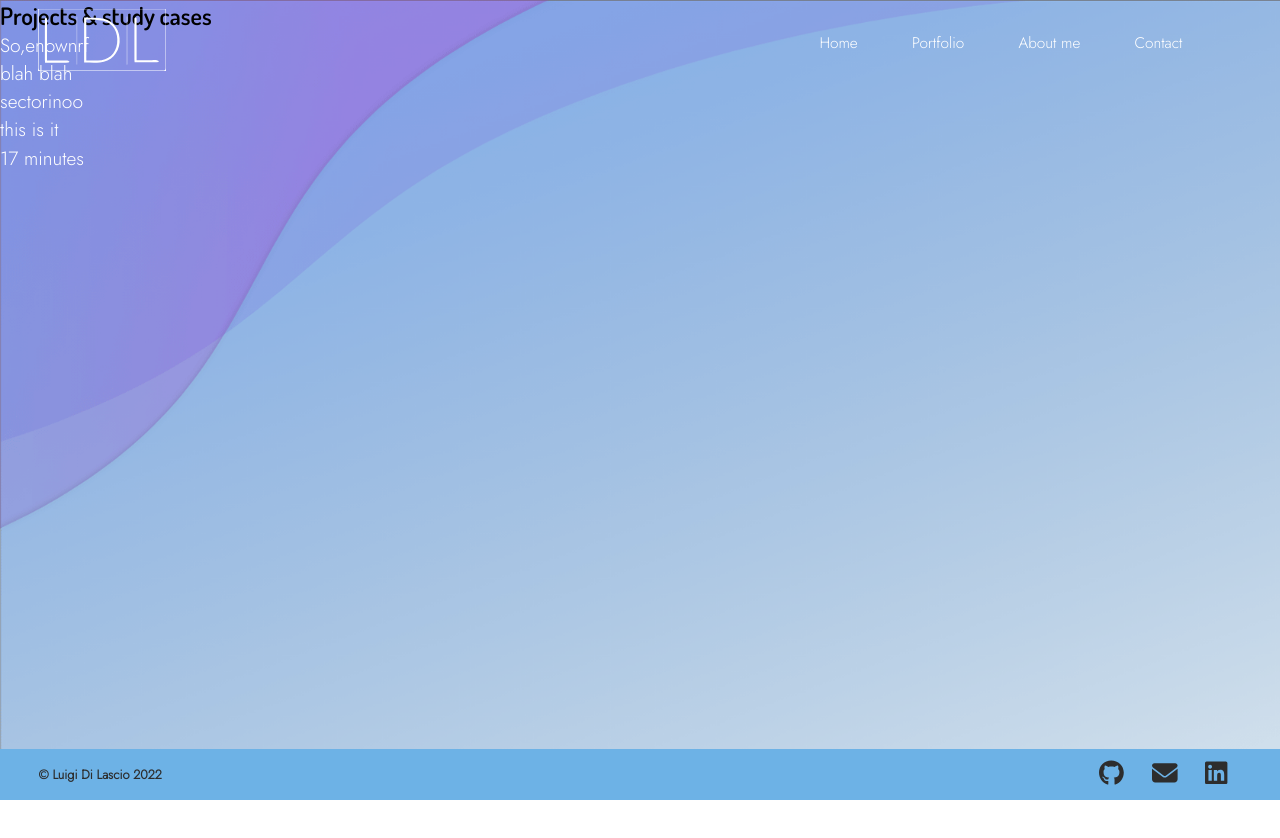
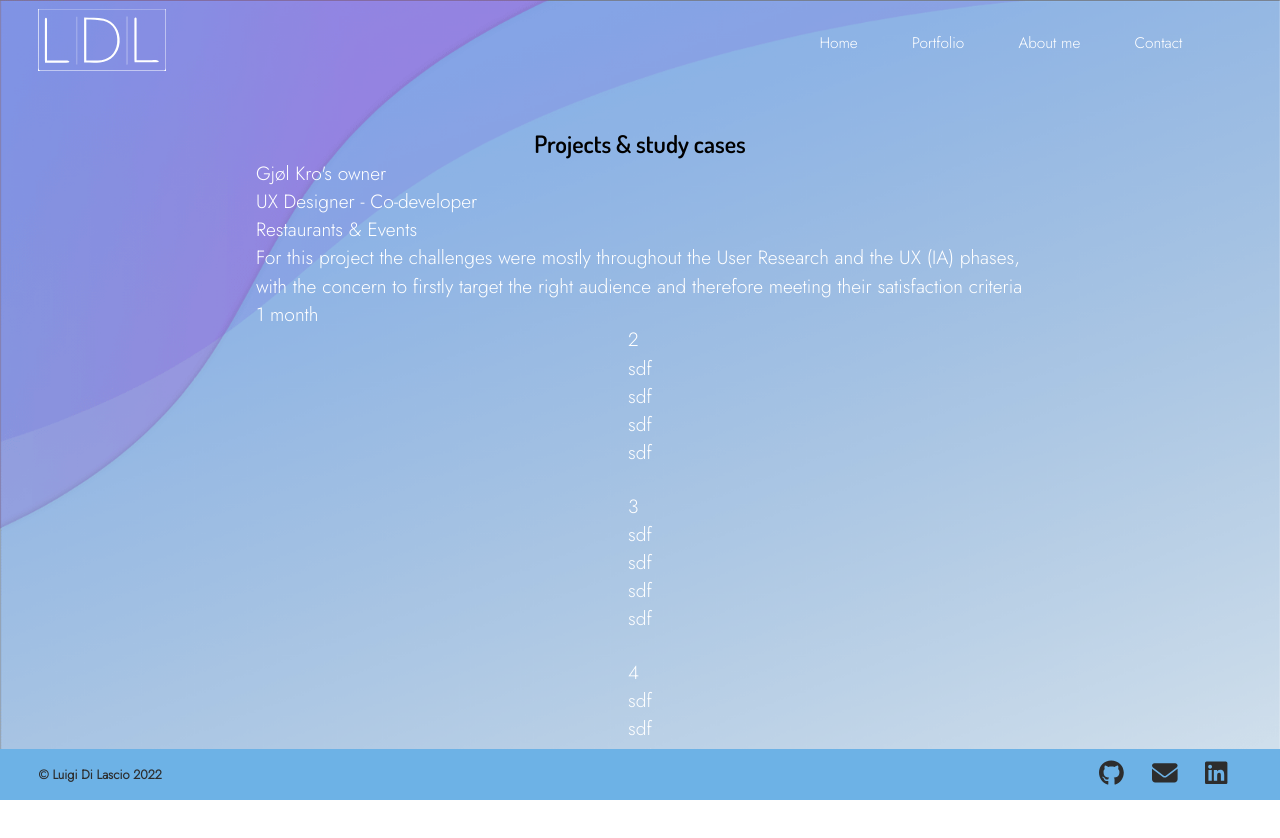
Before and after one commit to Luigidls/Portfolio-Luigi_2022, an Angular app: page /portfolio in a window 1280 px wide. Shown: the top 838 px of the page. Before the commit the page ends 800 px from the top, so only its background shows below. Built offline with nearby package versions, Linux system fonts and the light colour scheme.

Commit message:
animations and portfolio base structure

```diff
--- a/src/app/features/navbar/navbar.component.css
+++ b/src/app/features/navbar/navbar.component.css
@@ -5,6 +5,11 @@ nav {
     width: 100%;
     position: fixed;
     padding: 0 3vw;
+    transition: all 0.25s ease-in-out;
+    -webkit-transition: all 0.25s ease-in-out;
+    -moz-transition: all 0.25s ease-in-out;
+    -ms-transition: all 0.25s ease-in-out;
+    -o-transition: all 0.25s ease-in-out;
 }
 
 nav ul {
@@ -15,8 +20,13 @@ nav ul {
     padding: 2rem;
 }
 
-nav ul li > a {
+nav ul li>a {
     text-decoration: none;
     width: fit-content;
     cursor: pointer;
 }
+
+.nav-background {
+    background: rgba(0, 0, 0, 0.3);
+    backdrop-filter: blur(10px);
+}
--- a/src/app/features/navbar/navbar.component.html
+++ b/src/app/features/navbar/navbar.component.html
@@ -1,4 +1,4 @@
-<nav>
+<nav id="navbar">
     <a href="#"><img src="../../../assets/Luigi-Logo-minimal.svg" alt="Luigi Di Lascio"></a>
     <ul>
         <li><a routerLink="/">Home</a></li>
--- a/src/app/features/teaser/teaser.component.css
+++ b/src/app/features/teaser/teaser.component.css
@@ -0,0 +1,14 @@
+.expanded {
+    height: 25vw !important;
+
+}
+
+.teaser-block {
+    max-width: 60vw;
+    height: 13vw;
+    transition: all 0.5s ease-in-out;
+    -webkit-transition: all 0.5s ease-in-out;
+    -moz-transition: all 0.5s ease-in-out;
+    -ms-transition: all 0.5s ease-in-out;
+    -o-transition: all 0.5s ease-in-out;
+}
--- a/src/app/features/teaser/teaser.component.html
+++ b/src/app/features/teaser/teaser.component.html
@@ -1,5 +1,7 @@
-<p>{{client}}</p>
-<p>{{myRole}}</p>
-<p>{{sector}}</p>
-<p>{{challenge}}</p>
-<p>{{duration}}</p>
+<div class="teaser-block" (click)="click()" [ngClass]="{'expanded': clicked===true}">
+    <p>{{client}}</p>
+    <p>{{myRole}}</p>
+    <p>{{sector}}</p>
+    <p>{{challenge}}</p>
+    <p>{{duration}}</p>
+</div>
--- a/src/app/features/teaser/teaser.component.ts
+++ b/src/app/features/teaser/teaser.component.ts
@@ -13,9 +13,25 @@ export class TeaserComponent implements OnInit {
   @Input() challenge: string = '';
   @Input() duration: string = '';
 
+  clicked: boolean = false;
+
   constructor() { }
 
   ngOnInit(): void {
+    var teaser = document.getElementsByClassName('teaser-block')[0];
+
+    teaser.addEventListener('click', () => {
+      if (teaser.classList.contains('expanded')) {
+        teaser.classList.remove('expanded');
+      }
+      else {
+        teaser.classList.add('expanded');
+      }
+    });
+  }
+
+  click(): void {
+    this.clicked = !this.clicked;
   }
 
 }
--- a/src/app/pages/front-page/component/front-page.component.html
+++ b/src/app/pages/front-page/component/front-page.component.html
@@ -20,7 +20,7 @@
 
     <div class="grid-element">
         <div class="btn-home">
-            <a href="#" class="btn-primary">Projects</a>
+            <a routerLink="/portfolio" class="btn-primary">Projects</a>
             <a href="#" class="btn">A bit of me</a>
         </div>
     </div>
--- a/src/app/pages/portfolio-page/component/portfolio-page.component.css
+++ b/src/app/pages/portfolio-page/component/portfolio-page.component.css
@@ -1,6 +1,21 @@
 main {
     height: 100vh;
+    background: transparent;
+    padding-inline: 3vw;
+    display: grid;
+    justify-items: center;
+}
+
+.overlay {
     background-image: url('/assets/background-content.png');
     background-size: cover;
     background-repeat: no-repeat;
+    position: fixed;
+    width: 100%;
+    height: 100vh;
+    z-index: -1;
 }
+
+h2 {
+    padding-top: 10vw;
+}
--- a/src/app/pages/portfolio-page/component/portfolio-page.component.html
+++ b/src/app/pages/portfolio-page/component/portfolio-page.component.html
@@ -1,6 +1,7 @@
+<div class="overlay"></div>
 <main>
     <h2>{{ titleHeading }}</h2>
-    <teaser style="margin-bottom: 5rem" client='So,enownrf' myRole='blah blah' sector="sectorinoo"
-        challenge='this is it' duration='17 minutes'></teaser>
+    <teaser *ngFor="let teaser of dataList" [client]="teaser.client" [myRole]="teaser.myRole" [sector]="teaser.sector"
+       teaser [challenge]="teaser.challenge" [duration]="teaser.duration"></teaser>
 
 </main>
--- a/src/app/pages/portfolio-page/component/portfolio-page.component.ts
+++ b/src/app/pages/portfolio-page/component/portfolio-page.component.ts
@@ -1,7 +1,9 @@
 import { Component, OnInit } from '@angular/core';
+import { TeaserModel } from 'src/app/models/teaser.model';
+import { DataService } from 'src/app/services/data.service';
 
 @Component({
-  selector: 'app-portfolio-page',
+  selector: 'portfolio-page',
   templateUrl: './portfolio-page.component.html',
   styleUrls: ['./portfolio-page.component.css']
 })
@@ -9,9 +11,22 @@ export class PortfolioPageComponent implements OnInit {
 
   titleHeading: string = 'Projects & study cases';
 
-  constructor() { }
+  dataList: TeaserModel[] = [];
+
+  constructor(private dataService: DataService) { }
 
   ngOnInit(): void {
+    this.dataList = this.dataService.getData();
+
+    var navbar = document.getElementById('navbar');
+
+    window.addEventListener('scroll', () => {
+      if (window.scrollY >= 20) {
+        navbar?.classList.add('nav-background');
+      }
+      else {
+        navbar?.classList.remove('nav-background');
+      }
+    })
   }
-
 }
--- a/src/app/pages/portfolio-page/portfolio-page.module.ts
+++ b/src/app/pages/portfolio-page/portfolio-page.module.ts
@@ -4,6 +4,7 @@ import { CommonModule } from '@angular/common';
 import { PortfolioPageRoutingModule } from './portfolio-page-routing.module';
 import { PortfolioPageComponent } from './component/portfolio-page.component';
 import { TeaserComponent } from 'src/app/features/teaser/teaser.component';
+import { DataService } from 'src/app/services/data.service';
 
 
 @NgModule({
@@ -12,10 +13,10 @@ import { TeaserComponent } from 'src/app/features/teaser/teaser.component';
     CommonModule,
     PortfolioPageRoutingModule
   ],
-
   exports: [
     PortfolioPageComponent
-  ]
+  ],
+  providers: [DataService]
 })
 export class PortfolioPageModule {
 
--- /dev/null
+++ b/src/app/services/data.service.ts
@@ -0,0 +1,67 @@
+import { Injectable } from "@angular/core";
+import { TeaserModel } from "../models/teaser.model";
+
+@Injectable()
+export class DataService {
+
+    _data: TeaserModel[] = [];
+
+
+    public getData(): TeaserModel[] {
+        this._data = this.generateLocalData();
+
+        return this._data;
+    }
+
+    private generateLocalData(): TeaserModel[] {
+
+        const data: TeaserModel[] = [
+            {
+                client: "Gjøl Kro's owner",
+                myRole: "UX Designer - Co-developer",
+                sector: "Restaurants & Events",
+                challenge: `For this project the challenges were mostly throughout
+                the User Research and the UX (IA) phases, with the concern to firstly
+                target the right audience and therefore meeting their satisfaction criteria`,
+                duration: "1 month"
+            },
+            {
+                client: "2",
+                myRole: "sdf",
+                sector: "sdf",
+                challenge: "sdf",
+                duration: "sdf",
+            },
+            {
+                client: "3",
+                myRole: "sdf",
+                sector: "sdf",
+                challenge: "sdf",
+                duration: "sdf",
+            },
+            {
+                client: "4",
+                myRole: "sdf",
+                sector: "sdf",
+                challenge: "sdf",
+                duration: "sdf",
+            },
+            {
+                client: "4",
+                myRole: "sdf",
+                sector: "sdf",
+                challenge: "sdf",
+                duration: "sdf",
+            },
+            {
+                client: "4",
+                myRole: "sdf",
+                sector: "sdf",
+                challenge: "sdf",
+                duration: "sdf",
+            }
+        ];
+
+        return data;
+    }
+}
```
Also changed, not shown: src/app/models/teaser.model.ts (added, +7 -0 lines).
